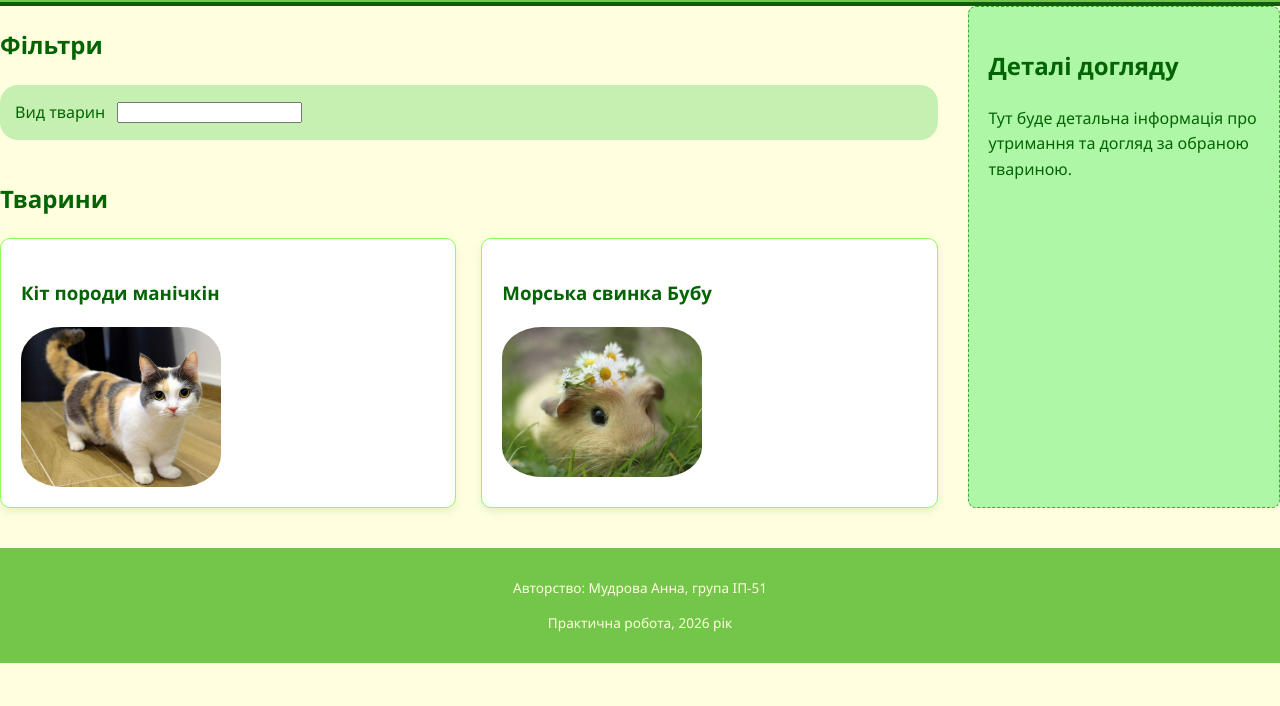
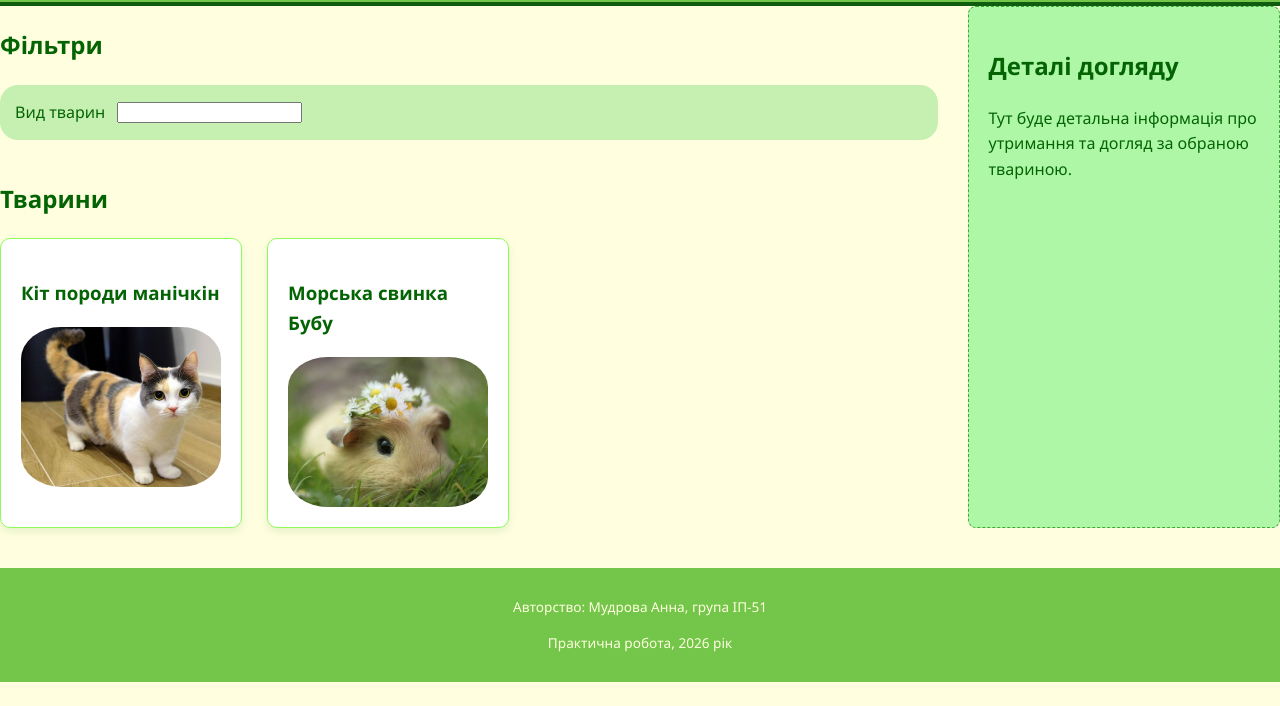
Before and after one commit to Anna007M/pet-catalog, a plain HTML site: page index.html in a window 1280 px wide. Shown: the part 94-800 px from the top of the page. Drawn offline with Linux system fonts and the light colour scheme.

Commit message:
Коміт 4. Виправлено синтаксис 1fr

```diff
--- a/css/style.css
+++ b/css/style.css
@@ -122,7 +122,7 @@ footer {
 
 @media (min-width: 1024px) {
     .cards {
-        grid-template-columns: repeat(4, 1 fr);
+        grid-template-columns: repeat(4, 1fr);
     }
 
     .layout-wrapper {
```
Also changed, not shown: index.html (line endings or trailing spaces).
